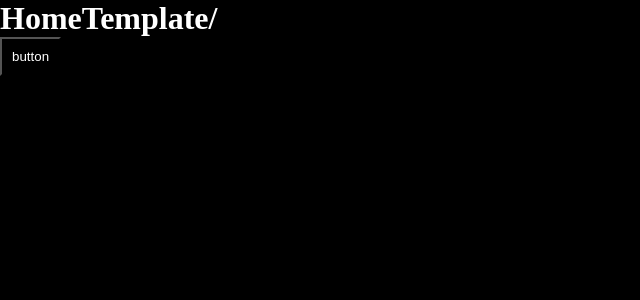
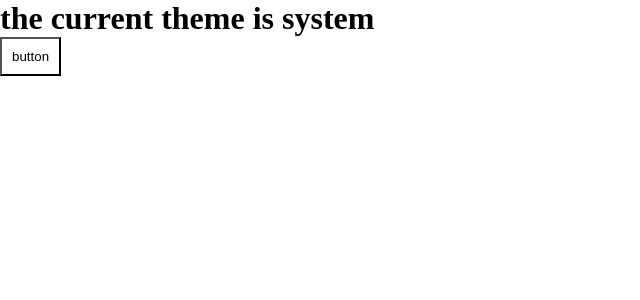
Before and after one commit to diegosilvatech/example--stitches-agnostic, a Next.js app: page / in a window 1280 px wide. Shown: the top 300 px of the page, without its empty margins (0-640 px from the left). Built offline with nearby package versions, Linux system fonts and the light colour scheme.

Commit message:
config next-themes

```diff
--- a/package.json
+++ b/package.json
@@ -12,6 +12,7 @@
     "@radix-ui/colors": "^0.1.8",
     "@stitches/core": "^1.2.8",
     "next": "12.1.6",
+    "next-themes": "^0.2.0",
     "react": "18.1.0",
     "react-dom": "18.1.0"
   },
--- a/src/components/Button/index.tsx
+++ b/src/components/Button/index.tsx
@@ -1,7 +1,15 @@
 import * as s from './styles';
 
-const Button = () => {
-  return <button className={s.button()}>button</button>;
+type ButtonProps = {
+  onClick?: () => void;
+};
+
+const Button = ({ onClick }: ButtonProps) => {
+  return (
+    <button className={s.button()} onClick={onClick}>
+      button
+    </button>
+  );
 };
 
 export default Button;
--- a/src/components/Button/styles.ts
+++ b/src/components/Button/styles.ts
@@ -2,6 +2,6 @@ import { css } from 'styles/stitches.config';
 
 export const button = css({
   padding: 10,
-  backgroundColor: '$primary',
-  color: '$secondary'
+  backgroundColor: '$background',
+  color: '$text'
 });
--- a/src/pages/_app.tsx
+++ b/src/pages/_app.tsx
@@ -1,9 +1,20 @@
 import type { AppProps } from 'next/app';
+import { ThemeProvider } from 'next-themes';
+
 import { globalStyles } from 'styles/globalStyles';
+import { darkTheme } from 'styles/stitches.config';
 
 function MyApp({ Component, pageProps }: AppProps) {
   globalStyles();
-  return <Component {...pageProps} />;
+  return (
+    <ThemeProvider
+      attribute="class"
+      defaultTheme="system"
+      value={{ light: 'light', dark: darkTheme.className }}
+    >
+      <Component {...pageProps} />
+    </ThemeProvider>
+  );
 }
 
 export default MyApp;
--- a/src/styles/globalStyles.ts
+++ b/src/styles/globalStyles.ts
@@ -6,7 +6,7 @@ export const globalStyles = globalCss({
     padding: 0
   },
   body: {
-    backgroundColor: '$primary',
-    color: '$secondary'
+    backgroundColor: '$background',
+    color: '$text'
   }
 });
--- a/src/styles/stitches.config.ts
+++ b/src/styles/stitches.config.ts
@@ -11,15 +11,15 @@ export const {
 } = createStitches({
   theme: {
     colors: {
-      primary: 'black',
-      secondary: 'white'
+      text: 'black',
+      background: 'white'
     }
   }
 });
 
-export const dark = createTheme({
+export const darkTheme = createTheme({
   colors: {
-    primary: 'white',
-    secondary: 'black'
+    text: 'white',
+    background: 'black'
   }
 });
--- a/src/templates/Home/index.tsx
+++ b/src/templates/Home/index.tsx
@@ -1,11 +1,23 @@
+import { useState, useEffect } from 'react';
+import { useTheme } from 'next-themes';
+
 import { Button } from 'components';
 
 const HomeTemplate = () => {
+  const [currentTheme, setCurrentTheme] = useState('light');
+  const { theme = 'light', setTheme } = useTheme();
+  const toggleTheme = () => {
+    setTheme(theme === 'light' ? 'dark' : 'light');
+    setCurrentTheme(theme === 'light' ? 'dark' : 'light');
+  };
+
+  useEffect(() => setCurrentTheme(theme), [theme]);
+
   return (
-    <>
-      <h1>HomeTemplate/</h1>
-      <Button />
-    </>
+    <div>
+      <h1>the current theme is {currentTheme}</h1>
+      <Button onClick={toggleTheme} />
+    </div>
   );
 };
 
```
Also changed, not shown: 1 other file (tests, documents, lock files or other folders).
